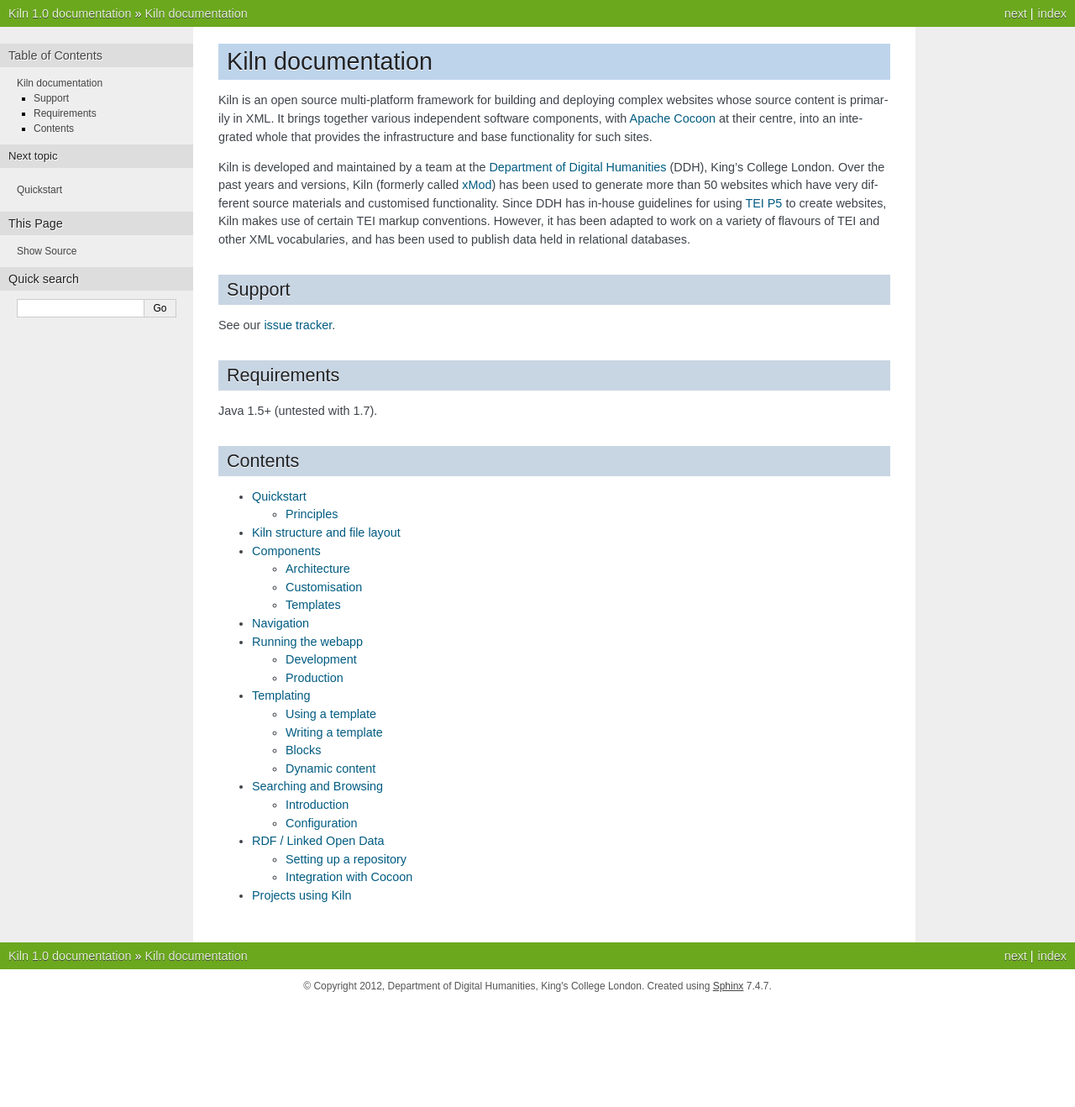
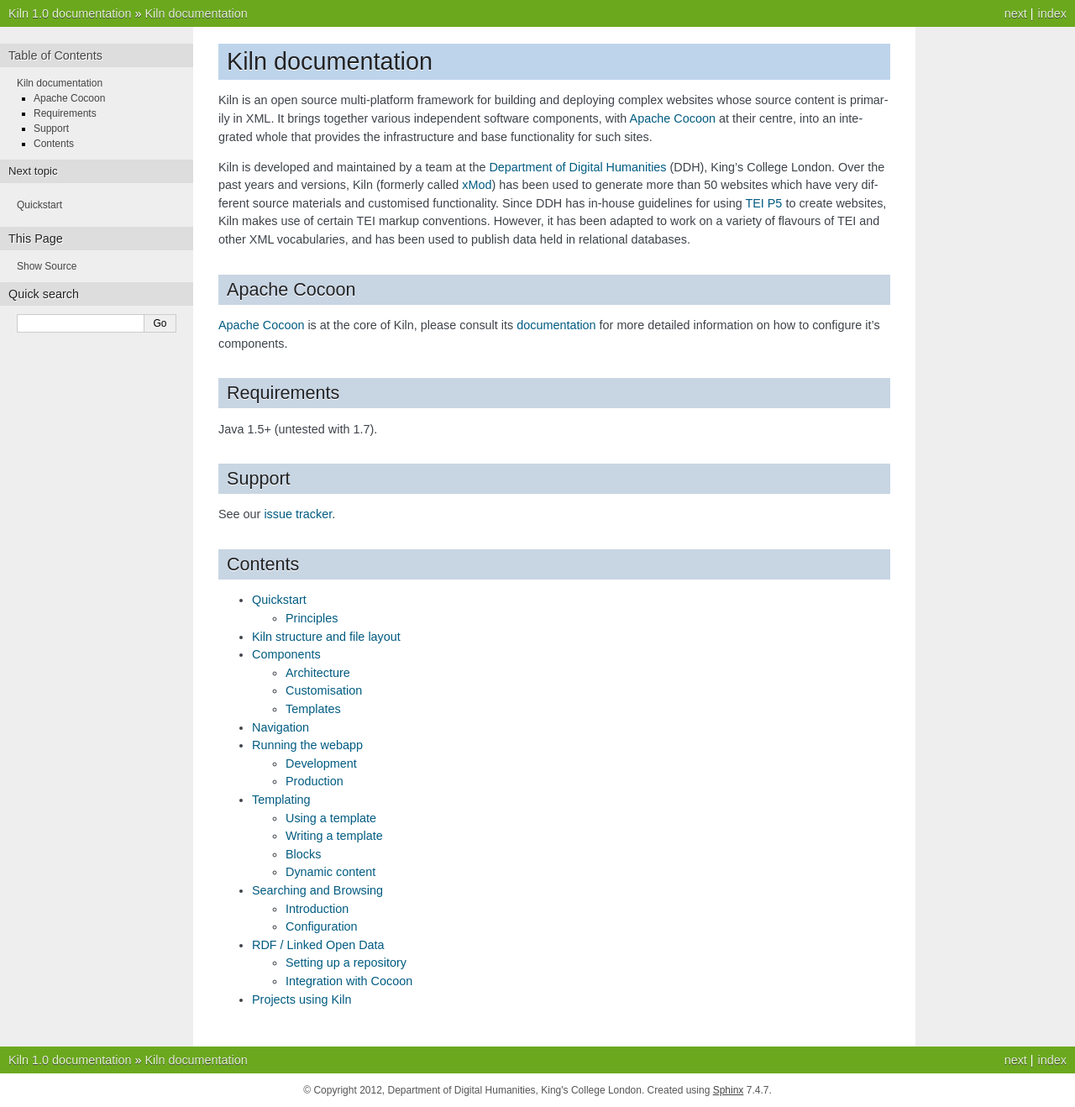
Before and after one commit to kcl-ddh/kiln, a Sphinx documentation site: the page built from docs/source/index.rst, in a window 1280 px wide. Shown: the whole page at 84% size. Built offline with Sphinx 7.4.7, drawn with Linux system fonts in a browser that asks for light colours; before the commit the page ends 1194 px from its top, so only the background shows below that.

Commit message:
Added a section about Cocoon.

```diff
--- a/docs/source/index.rst
+++ b/docs/source/index.rst
@@ -24,15 +24,21 @@
 flavours of TEI and other XML vocabularies, and has been used to
 publish data held in relational databases.
 
-Support
--------
+Apache Cocoon
+-------------
 
-See our `issue tracker`_\.
+`Apache Cocoon`_ is at the core of Kiln, please consult its `documentation`_
+for more detailed information on how to configure it's components.
 
 Requirements
 ------------
 
 Java 1.5+ (untested with 1.7).
+
+Support
+-------
+
+See our `issue tracker`_\.
 
 Contents
 --------
@@ -54,4 +60,5 @@
 .. _xMod: http://www.cch.kcl.ac.uk/xmod/
 .. _Department of Digital Humanities: http://www.kcl.ac.uk/artshums/depts/ddh/
 .. _TEI P5: http://www.tei-c.org/release/doc/tei-p5-doc/en/html/index-toc.html
+.. _documentation: http://cocoon.apache.org/2.1/userdocs/index.html
 .. _issue tracker: https://github.com/kcl-ddh/kiln/issues
```
